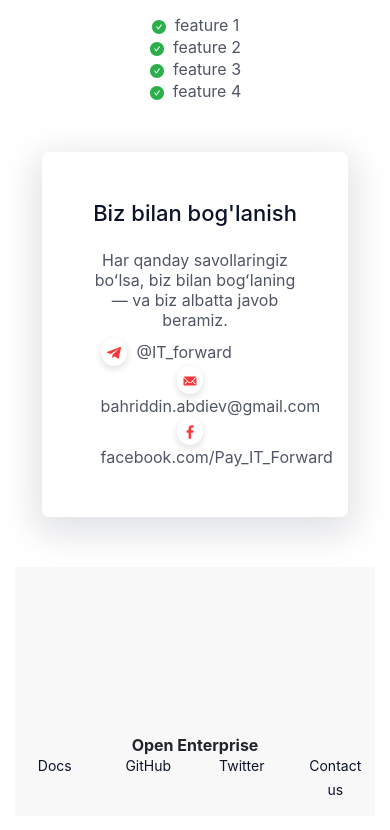
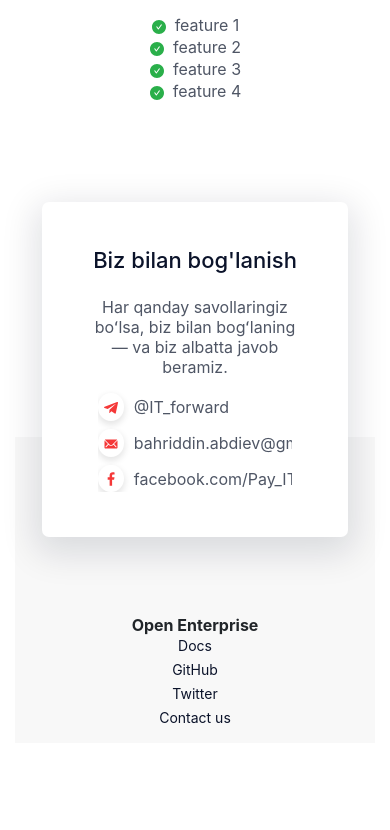
Before and after one commit to IT-forward/IT-forward.github.io, a React (Create React App) app: page / in a window 390 px wide. Shown: the part 1095-1925 px from the top of the page. After the commit the page ends 1838 px from the top, so only its background shows below. Built offline with nearby package versions, Linux system fonts and the light colour scheme.

Commit message:
contact us

```diff
--- a/src/LandingPage/LandingPage.css
+++ b/src/LandingPage/LandingPage.css
@@ -51,7 +51,6 @@
 
 #features {
     margin-top: 130px;
-    margin-bottom: 130px;
 }
 
 #features-desc h2 {
@@ -79,13 +78,18 @@
 
 #contact-us {
     width: 85%;
-    margin: 50px auto;
+    padding: 55px;
+    margin: 0 auto;
+    position: relative;
+    top: 115px;
+    z-index: 1;
     border-radius: 7px;
+    background-color: #fff;
     -webkit-box-shadow: 0px 10px 35px 7px rgba(11,19,42,0.12);
     box-shadow: 0px 10px 35px 7px rgba(11,19,42,0.12);
 }
 
-#sm-links {
+#contact-us #sm-links {
     width: 90%;
 }
 
@@ -107,8 +111,8 @@
 }
 
 footer {
-    padding-top: 170px;
-    padding-bottom: 15px;
+    padding-top: 230px;
+    padding-bottom: 20px;
     background-color: #F8F8F8;
 }
 
@@ -159,7 +163,6 @@ footer {
 
     #features {
         margin-top: 100px;
-        margin-bottom: 100px;
     }
 
     #features-desc h2 {
@@ -176,7 +179,13 @@ footer {
     }
 
     #contact-us {
-        padding: 100px 0;
+        width: 85%;
+        padding: 50px;
+        top: 140px;
+    }
+
+    #contact-us #sm-links {
+        width: 60%;
     }
 
     #contact-us h2 {
@@ -187,13 +196,9 @@ footer {
         line-height: 24px;
     }
 
-    #contact-us .row {
-        width: 75%;
-    }
-
     footer {
-        margin-top: 70px;
-        margin-bottom: 15px;
+        padding-top: 220px;
+        padding-bottom: 20px;
     }
 
      #footer-cap {
@@ -234,7 +239,6 @@ footer {
 
     #features {
         margin-top: 80px;
-        margin-bottom: 80px;
     }
 
     #features-desc h2 {
@@ -253,7 +257,13 @@ footer {
     }
 
     #contact-us {
-        padding: 80px 0;
+        width: 85%;
+        padding: 45px;
+        top: 130px;
+    }
+
+    #contact-us #sm-links {
+        width: 60%;
     }
 
     #contact-us h2 {
@@ -266,17 +276,13 @@ footer {
         line-height: 20px;
     }
 
-    #contact-us .row {
-        width: 90%;
-    }
-
     #contact-us a {
         font-size: 16px;
     }
 
     footer {
-        margin-top: 18px;
-        margin-bottom: 12px;
+        padding-top: 210px;
+        padding-bottom: 15px;
     }
 
      #footer-cap {
@@ -332,7 +338,6 @@ footer {
 
     #features {
         margin-top: 80px;
-        margin-bottom: 30px;
     }
 
     #feature-image {
@@ -365,7 +370,14 @@ footer {
     }
 
     #contact-us {
-        padding: 50px 0;
+        width: 85%;
+        padding: 45px;
+        top: 100px;
+    }
+
+    #contact-us #sm-links {
+        width: 90%;
+        overflow: auto;
     }
 
     #contact-us h2 {
@@ -378,17 +390,13 @@ footer {
         line-height: 20px;
     }
 
-    #contact-us .row {
-        width: 90%;
-    }
-
     #contact-us a {
         font-size: 16px;
     }
 
     footer {
-        margin-top: 20px;
-        margin-bottom: 14px;
+        padding-top: 180px;
+        padding-bottom: 14px;
     }
 
     #footer-cap {
--- a/src/LandingPage/LandingPage.tsx
+++ b/src/LandingPage/LandingPage.tsx
@@ -71,23 +71,28 @@ function LandingPage() {
             </section>
 
 
-            <section id="contact-us" className="p-5">
+            <section id="contact-us">
                 <div className="text-center">
                     <h2>Biz bilan bog'lanish</h2>
                     <p className="mt-4 mb-2">
                         Har qanday savollaringiz boʻlsa, biz bilan bogʻlaning — va biz albatta javob beramiz.
                     </p>
                     <Row lg={1} xl={3} className="ml-auto mr-auto justify-content-around" id="sm-links">
-                        <Col xl="auto" className="px-0">
-                            <a href="https://t.me/IT_forward" className="d-flex align-items-center">
-                                <Telegram /><span>@IT_forward</span>
-                            </a>
+                        <Col xl="auto" className="px-0 pt-2">
+                            <a
+                                href="https://t.me/IT_forward"
+                                className="d-flex align-items-center"
+                            ><Telegram />@IT_forward</a>
                         </Col>
-                        <Col xl="auto" className="px-0">
-                            <a href="mailto:bahriddin.abdiev@gmail.com"><Email />bahriddin.abdiev@gmail.com</a>
+                        <Col xl="auto" className="px-0 pt-2">
+                            <a href="mailto:bahriddin.abdiev@gmail.com"
+                                className="d-flex align-items-center"
+                            ><Email />bahriddin.abdiev@gmail.com</a>
                         </Col>
-                        <Col xl="auto" className="px-0">
-                            <a href="#"><Facebook />facebook.com/Pay_IT_Forward</a>
+                        <Col xl="auto" className="px-0 pt-2">
+                            <a href="#"
+                                className="d-flex align-items-center"
+                            ><Facebook />facebook.com/Pay_IT_Forward</a>
                         </Col>
                     </Row>
                 </div>
@@ -117,7 +122,7 @@ function LandingPage() {
                     </Col> */}
 
                     <Col sm={12} md={9} lg={9}>
-                        <Row sm={1} md={5} lg={6} className="justify-content-end text-center text-md-right">
+                        <Row xs={1} sm={1} md={5} lg={6} className="justify-content-end text-center text-md-right">
                             <Col id="footer-link">
                                 <a href="#" id="footer-link-1" className="text-decoration-none">Docs</a>
                             </Col>
```
